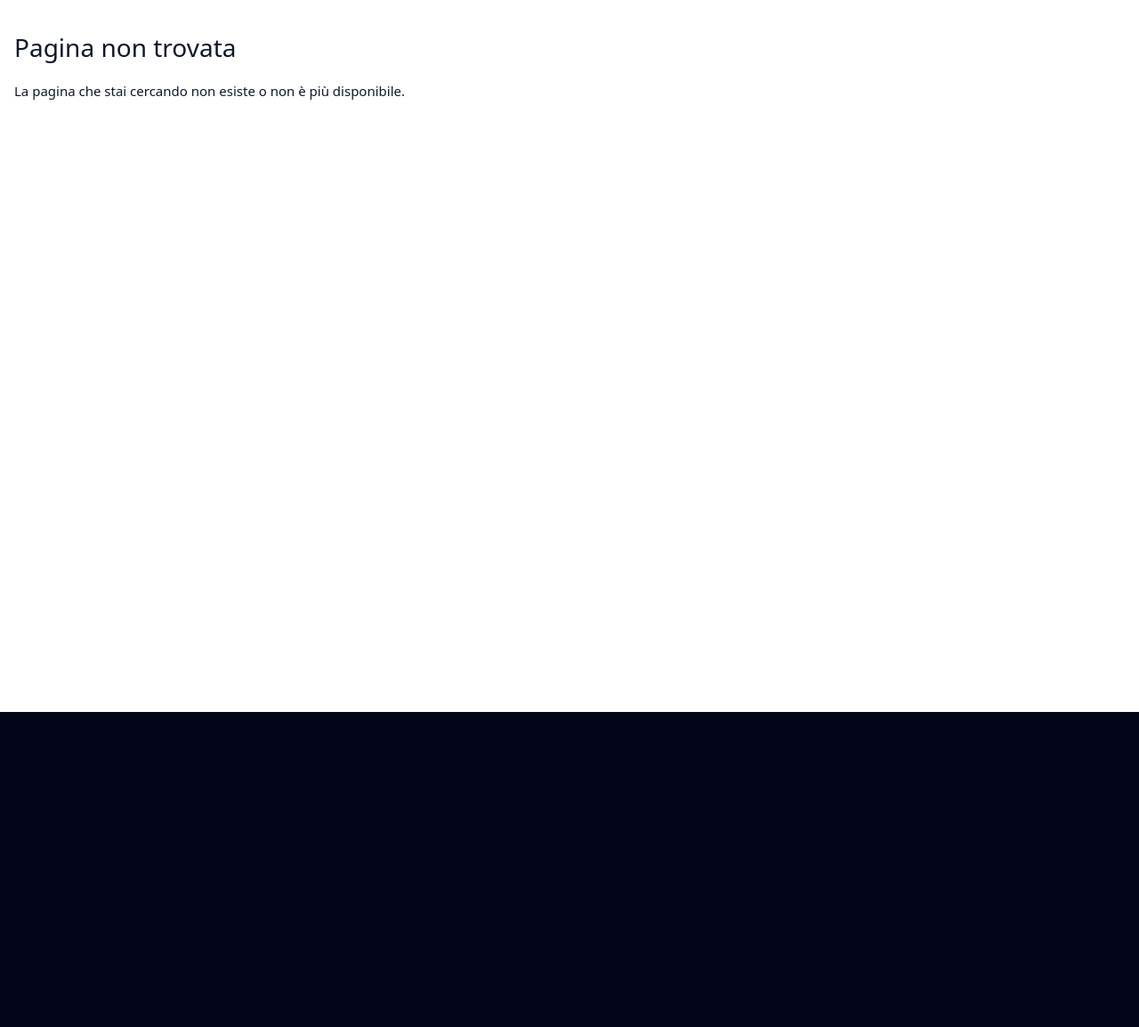
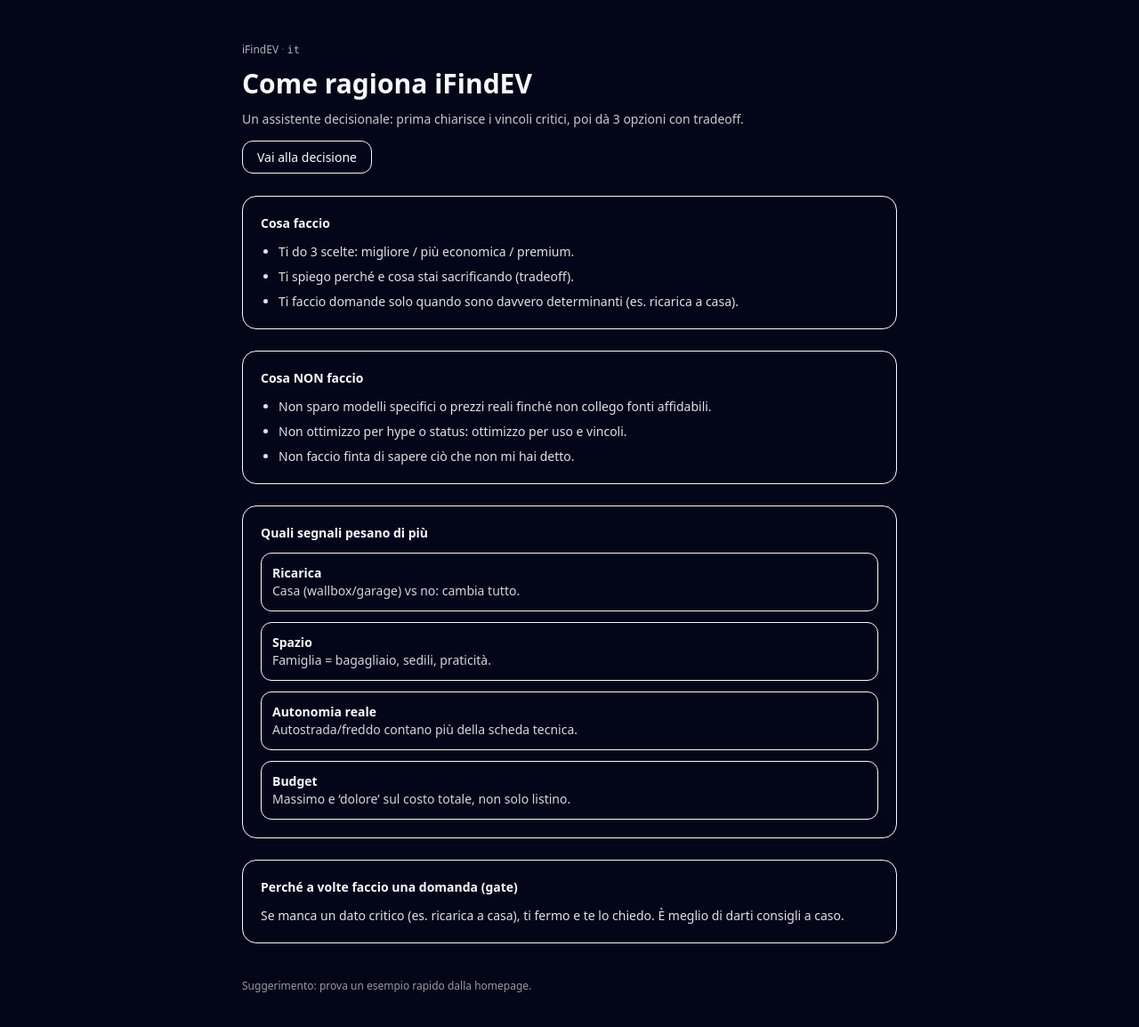
Before and after one commit to mregaz/ifinditforyou-new, a Next.js app: page /account/trust in a window 1280 px wide. Before the commit this address had no page. Shown: the top 1154 px of the page at 89% size. Before the commit the page ends 800 px from the top, so only its background shows below. Built offline with nearby package versions, Linux system fonts and the light colour scheme.

Commit message:
homelanding etc

```diff
--- /dev/null
+++ b/app/account/trust/page.tsx
@@ -0,0 +1,10 @@
+import TrustPageClient from "@/components/TrustPageClient";
+
+export default async function Page({
+  params,
+}: {
+  params: Promise<{ locale: string }>;
+}) {
+  const { locale } = await params;
+  return <TrustPageClient locale={locale} />;
+}
--- a/components/DecidePageClient.tsx
+++ b/components/DecidePageClient.tsx
@@ -135,10 +135,14 @@ export default function DecidePageClient({ locale }: Props) {
     setLoading(true);
     try {
       const apiUrl = `${window.location.origin}/api/decide`;
+
+      const isLocalhost = window.location.hostname === "localhost" || window.location.hostname === "127.0.0.1";
+      const debug = isLocalhost; // ✅ debug solo in locale
+
       const r = await fetch(apiUrl, {
         method: "POST",
         headers: { "Content-Type": "application/json" },
-        body: JSON.stringify({ query: cleaned, lang, debug: true }),
+        body: JSON.stringify({ query: cleaned, lang, debug }),
         redirect: "manual",
       });
 
@@ -165,7 +169,6 @@ export default function DecidePageClient({ locale }: Props) {
       setResp(data);
       setLastQuery(cleaned);
 
-      // scroll ai risultati
       setTimeout(() => {
         resultsRef.current?.scrollIntoView({ behavior: "smooth", block: "start" });
       }, 50);
@@ -180,15 +183,12 @@ export default function DecidePageClient({ locale }: Props) {
     await callDecide(query);
   }
 
-  // Prefill da URL + auto-run solo se auto=1
   useEffect(() => {
     const q = sp.get("q");
     const auto = sp.get("auto");
     if (q && q.trim()) {
       setQuery(q);
-      // auto decide solo se auto=1
       if (auto === "1") {
-        // evita doppio run in dev strict mode: controlliamo se lastQuery è già uguale
         if (lastQuery !== q.trim()) {
           callDecide(q);
         }
@@ -209,9 +209,7 @@ export default function DecidePageClient({ locale }: Props) {
       await navigator.clipboard.writeText(makeShareUrl());
       setCopied(true);
       setTimeout(() => setCopied(false), 1200);
-    } catch {
-      // fallback: niente
-    }
+    } catch {}
   }
 
   const budgetStr = resp && resp.status !== "error" ? prettyBudget(resp.budget) : null;
@@ -226,6 +224,12 @@ export default function DecidePageClient({ locale }: Props) {
             (lang: <span className="font-mono">{lang}</span>)
           </span>
         </p>
+
+        <div className="mt-3 text-xs opacity-70">
+          <a className="underline" href={`/${lang}/trust`}>
+            {isIT ? "Come ragiono (Trust)" : "How I reason (Trust)"}
+          </a>
+        </div>
       </header>
 
       <section className="rounded-2xl border p-4 shadow-sm">
@@ -253,11 +257,7 @@ export default function DecidePageClient({ locale }: Props) {
         />
 
         <div className="mt-3 flex flex-wrap items-center gap-3">
-          <button
-            className="rounded-xl border px-4 py-2 font-medium shadow-sm disabled:opacity-50"
-            onClick={onDecide}
-            disabled={loading}
-          >
+          <button className="rounded-xl border px-4 py-2 font-medium shadow-sm disabled:opacity-50" onClick={onDecide} disabled={loading}>
             {loading ? UI.decidingBtn : UI.decideBtn}
           </button>
 
@@ -276,12 +276,7 @@ export default function DecidePageClient({ locale }: Props) {
             {UI.clearBtn}
           </button>
 
-          <button
-            className="rounded-xl border px-4 py-2 text-sm opacity-80 disabled:opacity-50"
-            type="button"
-            onClick={onCopyLink}
-            disabled={!query.trim()}
-          >
+          <button className="rounded-xl border px-4 py-2 text-sm opacity-80 disabled:opacity-50" type="button" onClick={onCopyLink} disabled={!query.trim()}>
             {copied ? UI.copied : UI.copyLink}
           </button>
 
@@ -388,8 +383,7 @@ export default function DecidePageClient({ locale }: Props) {
                         if (!lastQuery) return;
                         setGateBusy(true);
                         try {
-                          const q2 =
-                            lastQuery + (isIT ? ", ho wallbox a casa" : ", I can charge at home (wallbox/garage)");
+                          const q2 = lastQuery + (isIT ? ", ho wallbox a casa" : ", I can charge at home (wallbox/garage)");
                           setQuery(q2);
                           await callDecide(q2);
                         } finally {
--- a/components/HomeLandingClient.tsx
+++ b/components/HomeLandingClient.tsx
@@ -10,12 +10,13 @@ export default function HomeLandingClient({ locale }: Props) {
   const isIT = lang === "it";
 
   const T = {
-    brandLine: isIT ? "iFindEV — by iFindItForYou" : "iFindEV — by iFindItForYou",
+    brandLine: "iFindEV — by iFindItForYou",
     title: isIT ? "Scegli l’auto elettrica giusta" : "Choose the right EV",
     subtitle: isIT
       ? "3 scelte ragionate: migliore, più economica, premium. Niente hype."
       : "3 reasoned picks: best, cheaper, premium. No hype.",
     cta: isIT ? "Inizia la decisione" : "Start decision",
+    trust: isIT ? "Come ragiono (Trust)" : "How I reason (Trust)",
     howTitle: isIT ? "Come funziona" : "How it works",
     bullets: isIT
       ? [
@@ -68,9 +69,13 @@ export default function HomeLandingClient({ locale }: Props) {
         <h1 className="text-4xl font-semibold leading-tight">{T.title}</h1>
         <p className="text-base opacity-80">{T.subtitle}</p>
 
-        <div className="flex flex-wrap gap-3 pt-2">
+        <div className="flex flex-wrap items-center gap-4 pt-2">
           <Link className="rounded-xl border px-4 py-2 font-medium shadow-sm" href={`/${lang}/decide`}>
             {T.cta}
+          </Link>
+
+          <Link className="text-sm underline opacity-80 hover:opacity-100" href={`/${lang}/trust`}>
+            {T.trust}
           </Link>
         </div>
       </header>
--- /dev/null
+++ b/components/TrustPageClient.tsx
@@ -0,0 +1,118 @@
+"use client";
+
+import Link from "next/link";
+import { toLocale } from "@/lib/lang";
+
+type Props = { locale: string };
+
+export default function TrustPageClient({ locale }: Props) {
+  const lang = toLocale(locale);
+  const isIT = lang === "it";
+
+  const T = {
+    title: isIT ? "Come ragiona iFindEV" : "How iFindEV reasons",
+    subtitle: isIT
+      ? "Un assistente decisionale: prima chiarisce i vincoli critici, poi dà 3 opzioni con tradeoff."
+      : "A decision assistant: clarify critical constraints first, then give 3 options with tradeoffs.",
+    section1: isIT ? "Cosa faccio" : "What I do",
+    section2: isIT ? "Cosa NON faccio" : "What I don’t do",
+    section3: isIT ? "Quali segnali pesano di più" : "What signals matter most",
+    section4: isIT ? "Perché a volte faccio una domanda (gate)" : "Why I sometimes ask a question (gate)",
+    cta: isIT ? "Vai alla decisione" : "Go to decision",
+    bulletsDo: isIT
+      ? [
+          "Ti do 3 scelte: migliore / più economica / premium.",
+          "Ti spiego perché e cosa stai sacrificando (tradeoff).",
+          "Ti faccio domande solo quando sono davvero determinanti (es. ricarica a casa).",
+        ]
+      : [
+          "I give 3 picks: best / cheaper / premium.",
+          "I explain why and what you trade off.",
+          "I ask only when the answer changes the outcome (e.g., home charging).",
+        ],
+    bulletsDont: isIT
+      ? [
+          "Non sparo modelli specifici o prezzi reali finché non collego fonti affidabili.",
+          "Non ottimizzo per hype o status: ottimizzo per uso e vincoli.",
+          "Non faccio finta di sapere ciò che non mi hai detto.",
+        ]
+      : [
+          "I won’t name real models or prices until I connect reliable sources.",
+          "I don’t optimize for hype/status; I optimize for usage and constraints.",
+          "I won’t pretend to know what you didn’t tell me.",
+        ],
+    signals: isIT
+      ? [
+          { k: "Ricarica", v: "Casa (wallbox/garage) vs no: cambia tutto." },
+          { k: "Spazio", v: "Famiglia = bagagliaio, sedili, praticità." },
+          { k: "Autonomia reale", v: "Autostrada/freddo contano più della scheda tecnica." },
+          { k: "Budget", v: "Massimo e ‘dolore’ sul costo totale, non solo listino." },
+        ]
+      : [
+          { k: "Charging", v: "Home (wallbox/garage) vs none: it changes everything." },
+          { k: "Space", v: "Family use = cargo, seats, practicality." },
+          { k: "Real range", v: "Highway/cold matters more than brochure numbers." },
+          { k: "Budget", v: "Max budget and total cost pain, not only sticker price." },
+        ],
+    gateText: isIT
+      ? "Se manca un dato critico (es. ricarica a casa), ti fermo e te lo chiedo. È meglio di darti consigli a caso."
+      : "If a critical detail is missing (e.g., home charging), I stop and ask. It’s better than guessing.",
+  };
+
+  return (
+    <main className="mx-auto max-w-3xl px-4 py-12">
+      <header className="space-y-3">
+        <div className="text-xs opacity-70">
+          iFindEV <span className="opacity-40">·</span> <span className="font-mono">{lang}</span>
+        </div>
+        <h1 className="text-3xl font-semibold">{T.title}</h1>
+        <p className="text-sm opacity-80">{T.subtitle}</p>
+
+        <div className="pt-2">
+          <Link className="rounded-xl border px-4 py-2 text-sm font-medium shadow-sm" href={`/${lang}/decide`}>
+            {T.cta}
+          </Link>
+        </div>
+      </header>
+
+      <section className="mt-8 rounded-2xl border p-5">
+        <div className="text-sm font-semibold">{T.section1}</div>
+        <ul className="mt-3 list-disc space-y-2 pl-5 text-sm opacity-90">
+          {T.bulletsDo.map((x) => (
+            <li key={x}>{x}</li>
+          ))}
+        </ul>
+      </section>
+
+      <section className="mt-6 rounded-2xl border p-5">
+        <div className="text-sm font-semibold">{T.section2}</div>
+        <ul className="mt-3 list-disc space-y-2 pl-5 text-sm opacity-90">
+          {T.bulletsDont.map((x) => (
+            <li key={x}>{x}</li>
+          ))}
+        </ul>
+      </section>
+
+      <section className="mt-6 rounded-2xl border p-5">
+        <div className="text-sm font-semibold">{T.section3}</div>
+        <div className="mt-3 grid gap-3">
+          {T.signals.map((s) => (
+            <div key={s.k} className="rounded-xl border p-3">
+              <div className="text-sm font-semibold">{s.k}</div>
+              <div className="text-sm opacity-85">{s.v}</div>
+            </div>
+          ))}
+        </div>
+      </section>
+
+      <section className="mt-6 rounded-2xl border p-5">
+        <div className="text-sm font-semibold">{T.section4}</div>
+        <p className="mt-3 text-sm opacity-90">{T.gateText}</p>
+      </section>
+
+      <footer className="mt-10 text-xs opacity-60">
+        {isIT ? "Suggerimento: prova un esempio rapido dalla homepage." : "Tip: try a quick example from the homepage."}
+      </footer>
+    </main>
+  );
+}
```
